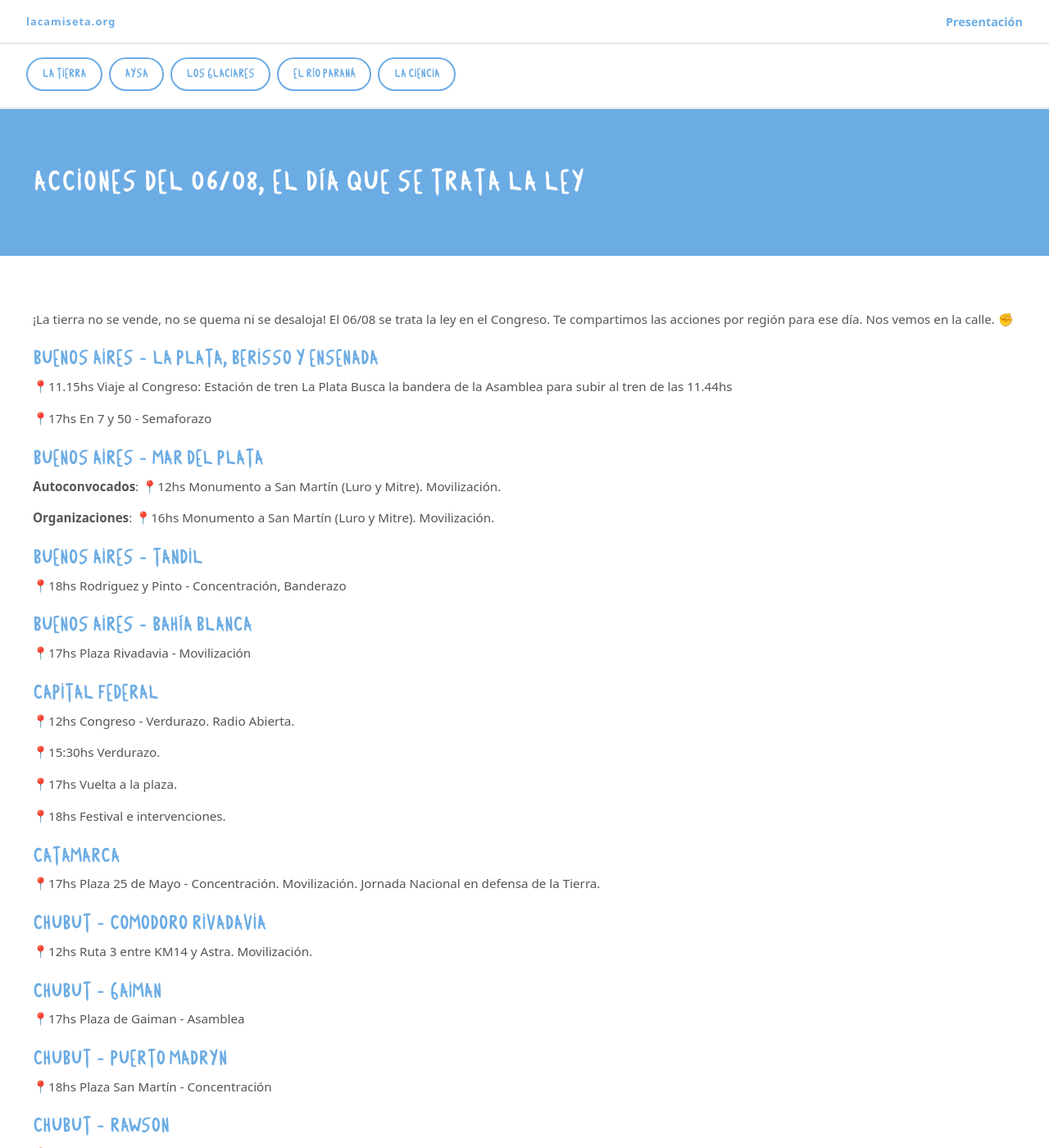
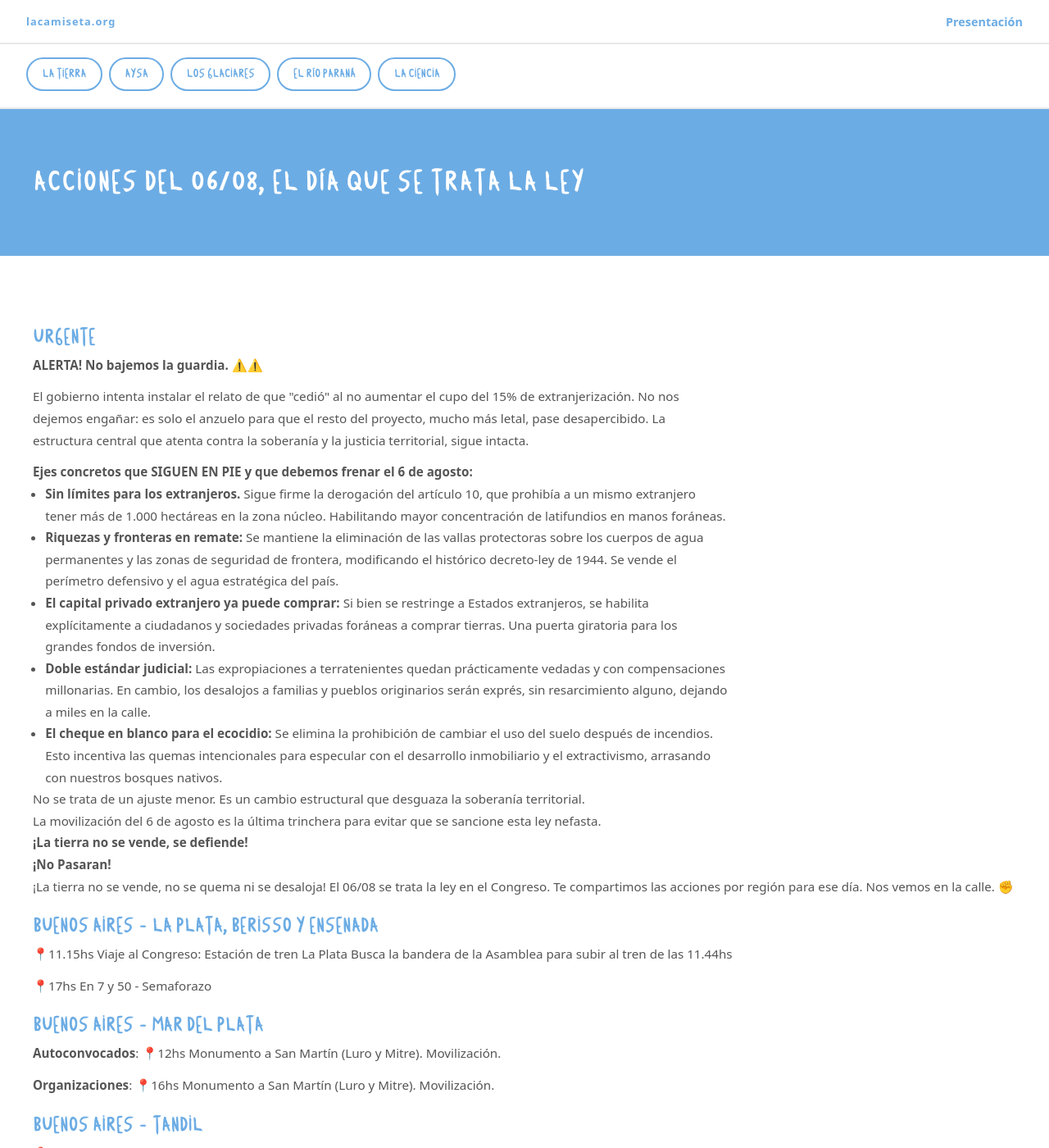
Before and after one commit to LaCamisetaOrg/LaCamisetaOrg.github.io, a Jekyll site: the page built from _actions/acciones68.md, in a window 1280 px wide and 1400 px high. Shown: the whole window at 82% size. Built offline with Jekyll 4.4.1, drawn with Linux system fonts in a browser that asks for light colours; a script that is not in the unit is left out.

Commit message:
Add files via upload

```diff
--- a/_actions/acciones68.md
+++ b/_actions/acciones68.md
@@ -5,6 +5,8 @@ description: "Acciones del 06/08"
 from_date: 2026-08-06
 to_date: 2026-08-06
 images:
+  - src: /assets/images/urgente68tierras.jpeg
+    alt: "Urgente: No bajemos la guardia. La estructura central de la ley que atenta contra la soberanía y la justicia territorial sigue intacta. La tierra no se vende, se defiende."
   - src: /assets/images/tierra_20260725al20260808/flyer_3_b.jpeg
     alt: "Afiche del 6/8 en el Congreso Nacional. Defendamos el Territorio, ahora afuera de la cancha. Cronograma: 12hs Verdurazo y Radio Abierta, 15:30hs Verdurazo, 17hs Vuelta a la plaza, 18hs Festival. La tierra no se vende, no se quema, ni se desaloja."
   - src: /assets/images/tierra_20260725al20260808/6_concentracion_catamarca.jpeg
@@ -19,7 +21,35 @@ images:
     alt: "Afiche del 6/8 en Paraná. Volanteada 12hs en la peatonal (traé tu bandera), marcha 15hs desde Plaza de Mayo, concentración 16hs en Casa de Gobierno hasta voltear la ley. Manos alzando banderas argentina, mapuche, de Malvinas, palestina, Pueblo-Nación Charrúa y wiphala. La tierra no se vende, no se quema, ni se desaloja."
   - src: /assets/images/tierra_20260725al20260808/santafe68.jpeg
     alt: "Afiche de la Jornada Nacional en Santa Fe el 6/8. Bv. y Vittori (Explanada Molino). 16hs Carteleada, 17hs Acto Central, 19hs Banderazo. Nos ponemos la camiseta: La Argentina no se vende. Organiza Multisectorial Santa Fe en Defensa de la Soberanía."
+  - src: /assets/images/tierra_20260725al20260808/flyer_6.jpg
+    alt: "Afiche del 6 de agosto por la defensa de la tierra."
 ---
+
+## Urgente
+
+<div style="display:flex; gap:1.5rem; align-items:flex-start; flex-wrap:wrap;">
+<div style="flex:1; min-width:260px;">
+<p><strong>ALERTA! No bajemos la guardia. ⚠️⚠️</strong></p>
+<p>El gobierno intenta instalar el relato de que "cedió" al no aumentar el cupo del 15% de extranjerización. No nos dejemos engañar: es solo el anzuelo para que el resto del proyecto, mucho más letal, pase desapercibido. La estructura central que atenta contra la soberanía y la justicia territorial, sigue intacta.</p>
+<p><strong>Ejes concretos que SIGUEN EN PIE y que debemos frenar el 6 de agosto:</strong></p>
+<ul>
+<li><strong>Sin límites para los extranjeros.</strong> Sigue firme la derogación del artículo 10, que prohibía a un mismo extranjero tener más de 1.000 hectáreas en la zona núcleo. Habilitando mayor concentración de latifundios en manos foráneas.</li>
+<li><strong>Riquezas y fronteras en remate:</strong> Se mantiene la eliminación de las vallas protectoras sobre los cuerpos de agua permanentes y las zonas de seguridad de frontera, modificando el histórico decreto-ley de 1944. Se vende el perímetro defensivo y el agua estratégica del país.</li>
+<li><strong>El capital privado extranjero ya puede comprar:</strong> Si bien se restringe a Estados extranjeros, se habilita explícitamente a ciudadanos y sociedades privadas foráneas a comprar tierras. Una puerta giratoria para los grandes fondos de inversión.</li>
+<li><strong>Doble estándar judicial:</strong> Las expropiaciones a terratenientes quedan prácticamente vedadas y con compensaciones millonarias. En cambio, los desalojos a familias y pueblos originarios serán exprés, sin resarcimiento alguno, dejando a miles en la calle.</li>
+<li><strong>El cheque en blanco para el ecocidio:</strong> Se elimina la prohibición de cambiar el uso del suelo después de incendios. Esto incentiva las quemas intencionales para especular con el desarrollo inmobiliario y el extractivismo, arrasando con nuestros bosques nativos.</li>
+</ul>
+<p>No se trata de un ajuste menor. Es un cambio estructural que desguaza la soberanía territorial.<br>
+La movilización del 6 de agosto es la última trinchera para evitar que se sancione esta ley nefasta.<br>
+<strong>¡La tierra no se vende, se defiende!<br>
+¡No Pasaran!</strong></p>
+</div>
+<div style="flex:0 0 auto;">
+<blockquote class="instagram-media" data-instgrm-permalink="https://www.instagram.com/p/DbrCUoNEQEm/" data-instgrm-version="14" style="background:#FFF; border:0; border-radius:3px; box-shadow:0 0 1px 0 rgba(0,0,0,0.5),0 1px 10px 0 rgba(0,0,0,0.15); margin: 1px; max-width:540px; min-width:326px; padding:0; width:99.375%; width:-webkit-calc(100% - 2px); width:calc(100% - 2px);">
+</blockquote>
+<script async src="//www.instagram.com/embed.js"></script>
+</div>
+</div>
 
 ¡La tierra no se vende, no se quema ni se desaloja! El 06/08 se trata la ley en el Congreso. Te compartimos las acciones por región para ese día. Nos vemos en la calle. ✊
 
```
Also changed, not shown: _causes/tierra.md (+4 -1 lines).
